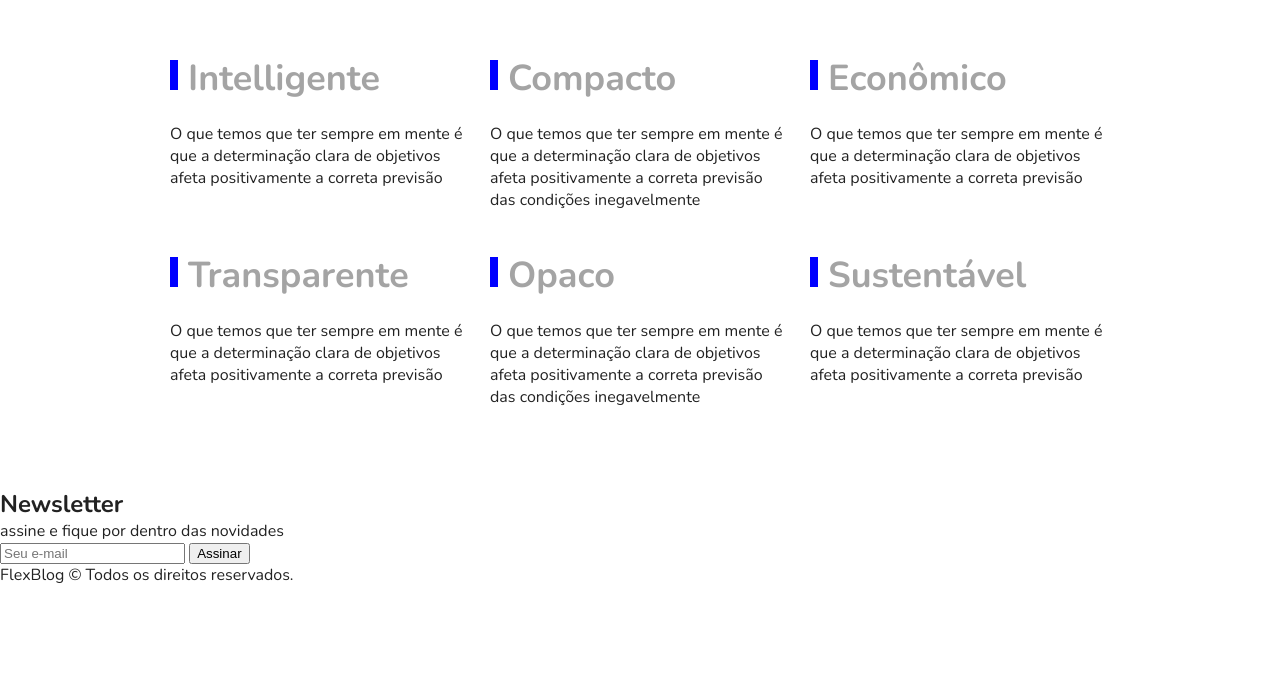
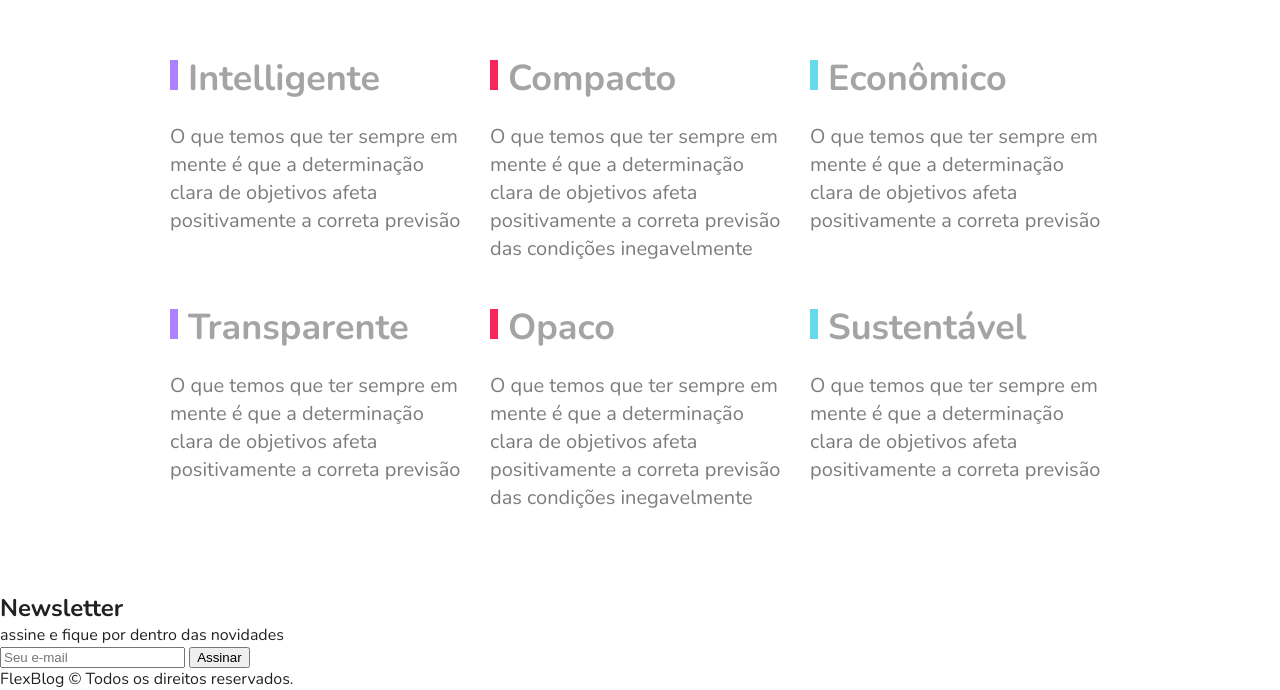
Before and after one commit to rpatricia/origamid, a plain HTML site: page flexblog/index.html in a window 1280 px wide. Shown: the part 2604-3294 px from the top of the page. Before the commit the page ends 3190 px from the top, so only its background shows below. Drawn offline with nearby package versions, Linux system fonts and the light colour scheme.

Commit message:
Cards qualidade finalizados.

```diff
--- a/flexblog/css/style.css
+++ b/flexblog/css/style.css
@@ -299,5 +299,21 @@ img {
     width: 8px;
     height: 30px;
     margin-right: 10px;
-    background: blue;
+
 }
+
+.qualidade-item:nth-of-type(3n+1) h2::before {
+    background: #ae81ff;
+}
+.qualidade-item:nth-of-type(3n+2) h2::before {
+    background: #f9265e;
+}
+.qualidade-item:nth-of-type(3n+3) h2::before {
+    background: #66d9eb;
+}
+
+.qualidade-item p {
+    font-size: 1.25em;
+    line-height: 1.4;
+    color: #7c7c7c;
+}
```
